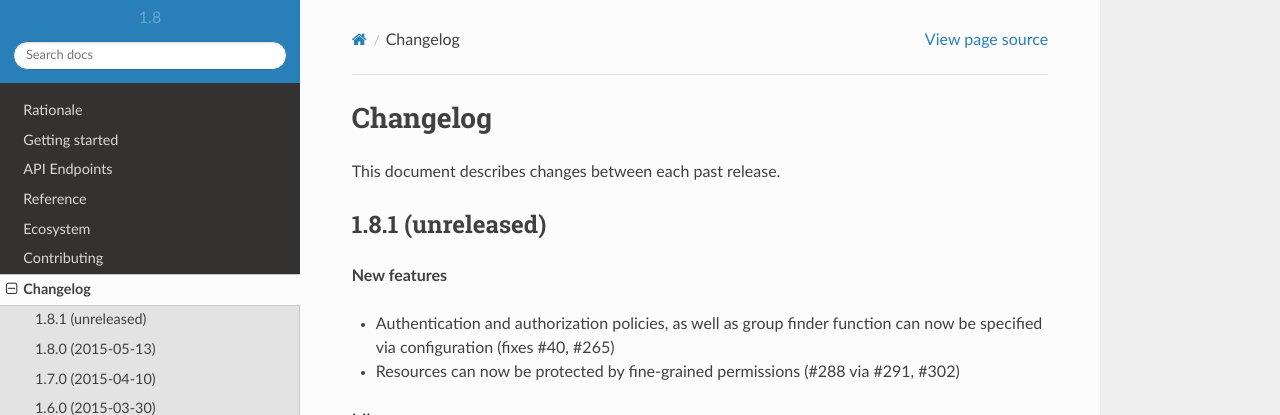
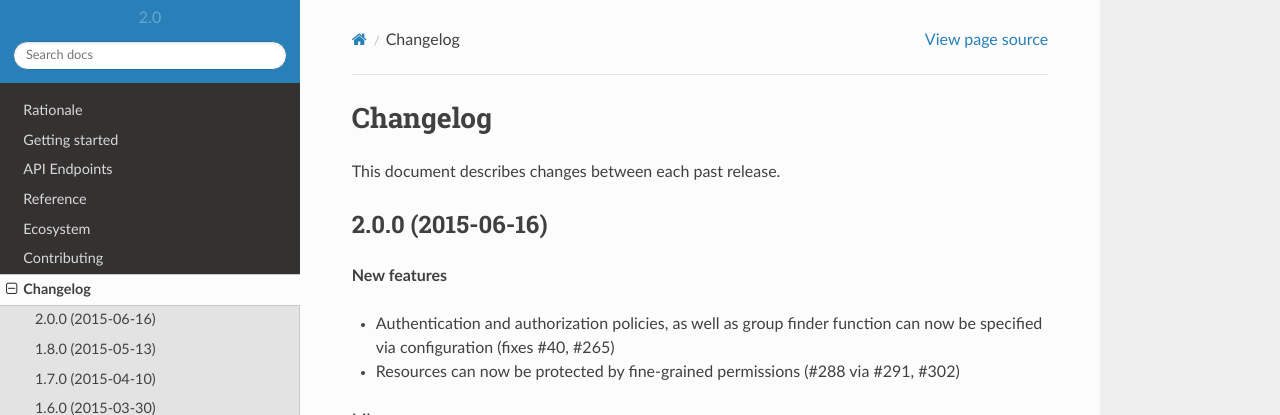
Before and after one commit to Kinto/kinto, a Sphinx documentation site: the page built from docs/changelog.rst, in a window 1280 px wide and 900 px high. Shown: the top 415 px of the window. Built offline with Sphinx 7.4.7 and the Read the Docs theme 2.0.0, drawn with Linux system fonts in a browser that asks for light colours.

Commit message:
Preparing release 2.0.0

```diff
--- a/CHANGELOG.rst
+++ b/CHANGELOG.rst
@@ -3,7 +3,7 @@ Changelog
 
 This document describes changes between each past release.
 
-1.8.1 (unreleased)
+2.0.0 (2015-06-16)
 ------------------
 
 **New features**
--- a/docs/conf.py
+++ b/docs/conf.py
@@ -65,9 +65,9 @@ copyright = u'2015, Mozilla Services — Da French Team'
 # built documents.
 #
 # The short X.Y version.
-version = '1.8'
+version = '2.0'
 # The full version, including alpha/beta/rc tags.
-release = '1.8.0'
+release = '2.0.0'
 
 # List of patterns, relative to source directory, that match files and
 # directories to ignore when looking for source files.
--- a/setup.py
+++ b/setup.py
@@ -49,7 +49,7 @@ ENTRY_POINTS = {
 
 
 setup(name='cliquet',
-      version='2.0.dev4',
+      version='2.0.0',
       description='cliquet',
       long_description=README + "\n\n" + CHANGELOG + "\n\n" + CONTRIBUTORS,
       license='Apache License (2.0)',
```
